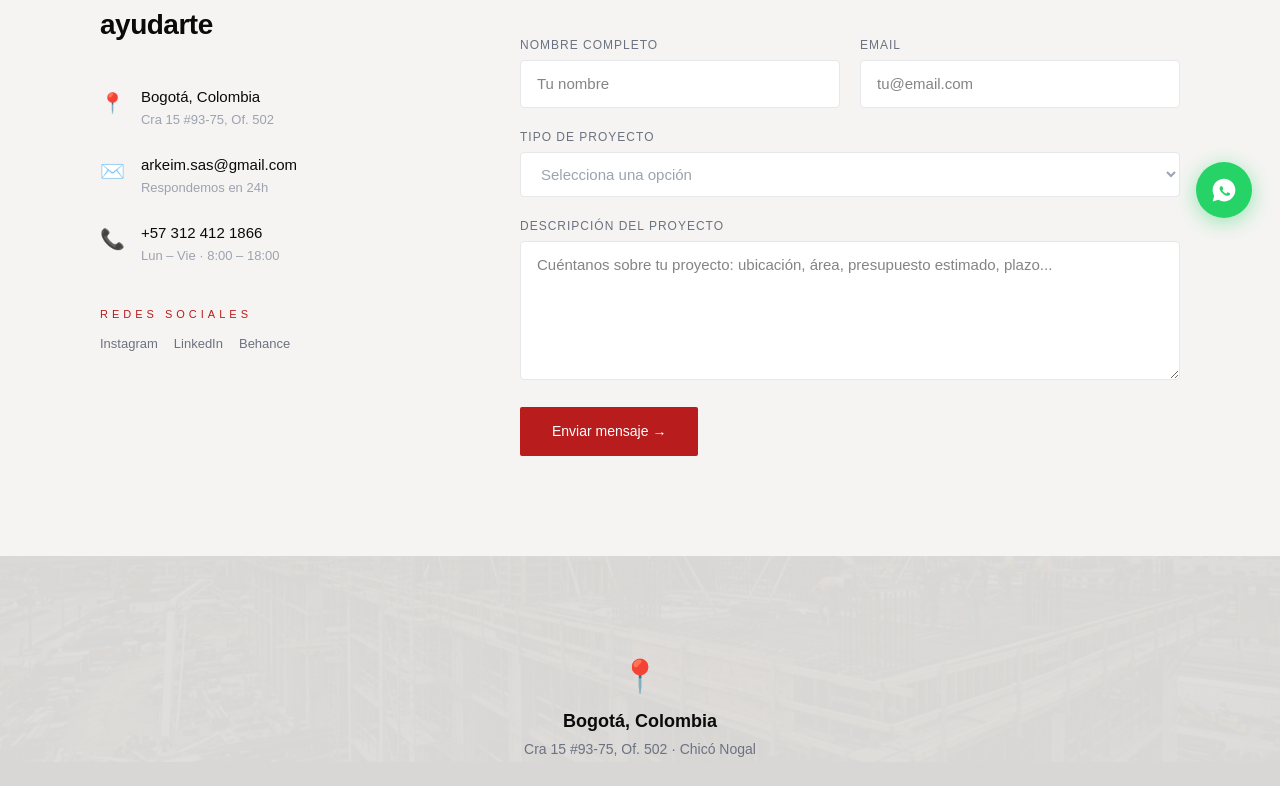
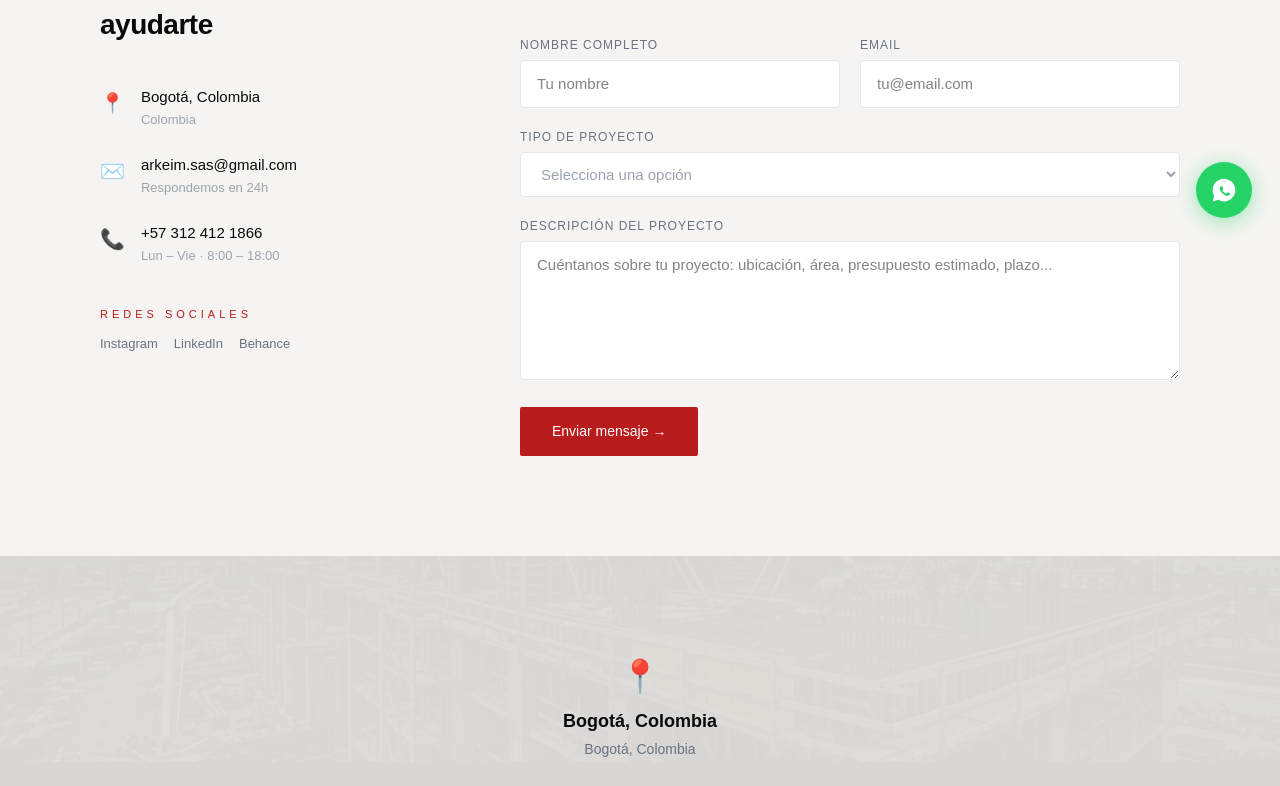
Before and after one commit to disenoprisxel/arkeim01, a React (Vite) app: page /contacto in a window 1280 px wide. Shown: the part 554-1340 px from the top of the page. Built offline with nearby package versions, Linux system fonts and the light colour scheme.

Commit message:
Remove physical address from website and Schema.org

```diff
--- a/index.html
+++ b/index.html
@@ -30,7 +30,6 @@
       "email": "arkeim.sas@gmail.com",
       "address": {
         "@type": "PostalAddress",
-        "streetAddress": "Cra 15 #93-75, Of. 502",
         "addressLocality": "Bogotá",
         "addressCountry": "CO"
       },
--- a/src/pages/Contacto.jsx
+++ b/src/pages/Contacto.jsx
@@ -9,7 +9,7 @@ const ARCH3 = '/arch3.png'
 const ARCH1 = '/arch1.png'
 
 const infoItems = [
-  { icon: '📍', label: 'Bogotá, Colombia', sub: 'Cra 15 #93-75, Of. 502' },
+  { icon: '📍', label: 'Bogotá, Colombia', sub: 'Colombia' },
   { icon: '✉️', label: 'arkeim.sas@gmail.com', sub: 'Respondemos en 24h' },
   { icon: '📞', label: '+57 312 412 1866', sub: 'Lun – Vie · 8:00 – 18:00' },
 ]
@@ -139,7 +139,7 @@ export default function Contacto() {
           <div style={{ position: 'relative', textAlign: 'center' }}>
             <span style={{ fontSize: 32 }}>📍</span>
             <p style={{ fontFamily: 'Syne, sans-serif', fontSize: 18, fontWeight: 700, color: '#0A0A0A', margin: '8px 0 4px' }}>Bogotá, Colombia</p>
-            <p style={{ fontFamily: 'DM Sans, sans-serif', fontSize: 14, color: '#6B7280' }}>Cra 15 #93-75, Of. 502 · Chicó Nogal</p>
+            <p style={{ fontFamily: 'DM Sans, sans-serif', fontSize: 14, color: '#6B7280' }}>Bogotá, Colombia</p>
           </div>
         </section>
       </RevealSection>
```
